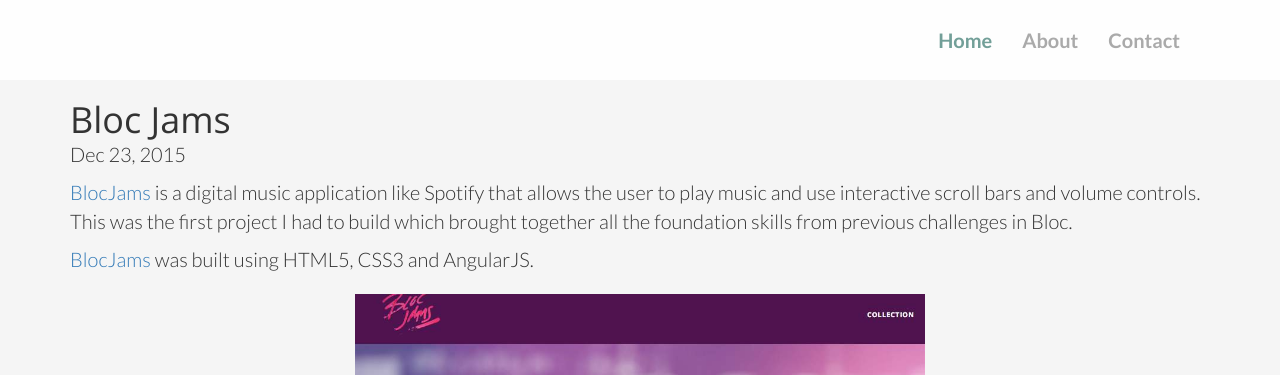
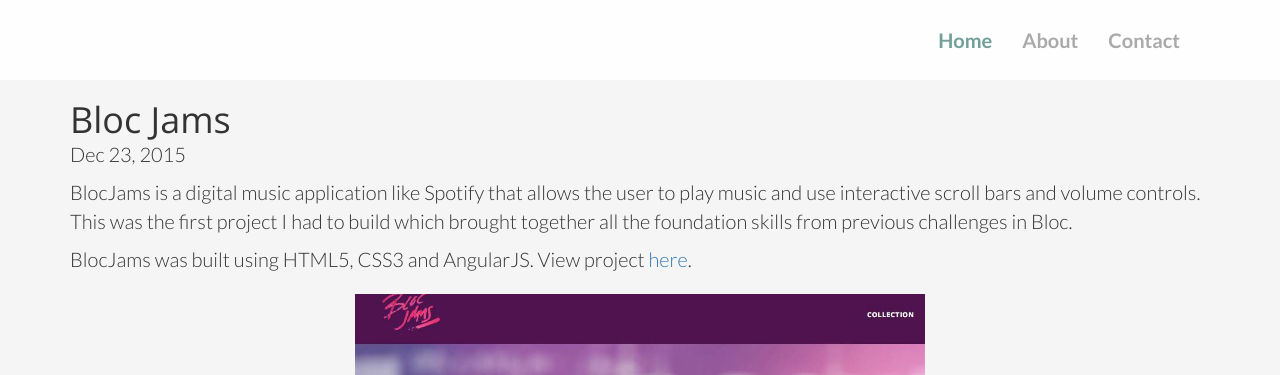
Before and after one commit to dfuentes22/dfuentes22.github.io, a Jekyll site: the page built from _posts/2015-12-23-Bloc-Jams.md, in a window 1280 px wide. Shown: the top 375 px of the page. Built offline with Jekyll 4.4.1, drawn with Linux system fonts in a browser that asks for light colours; nearby versions of some CDN libraries.

Commit message:
Blocjams link update

```diff
--- a/_posts/2015-12-23-Bloc-Jams.md
+++ b/_posts/2015-12-23-Bloc-Jams.md
@@ -6,9 +6,9 @@
 categories: Bloc Apps
 ---
 
-<a href="http://blocjams-dan.herokuapp.com/">BlocJams</a> is a digital music application like Spotify that allows the user to play music and use interactive scroll bars and volume controls. This was the first project I had to build which brought together all the foundation skills from previous challenges in Bloc.
+BlocJams is a digital music application like Spotify that allows the user to play music and use interactive scroll bars and volume controls. This was the first project I had to build which brought together all the foundation skills from previous challenges in Bloc.
 
-<a href="http://blocjams-dan.herokuapp.com/">BlocJams</a> was built using HTML5, CSS3 and AngularJS.
+BlocJams was built using HTML5, CSS3 and AngularJS. View project <a href="http://blocjams-dan.herokuapp.com/">here</a>.
 
 <div class="preview">
 <img src="../img/bloc-jams-1.jpg">
```
